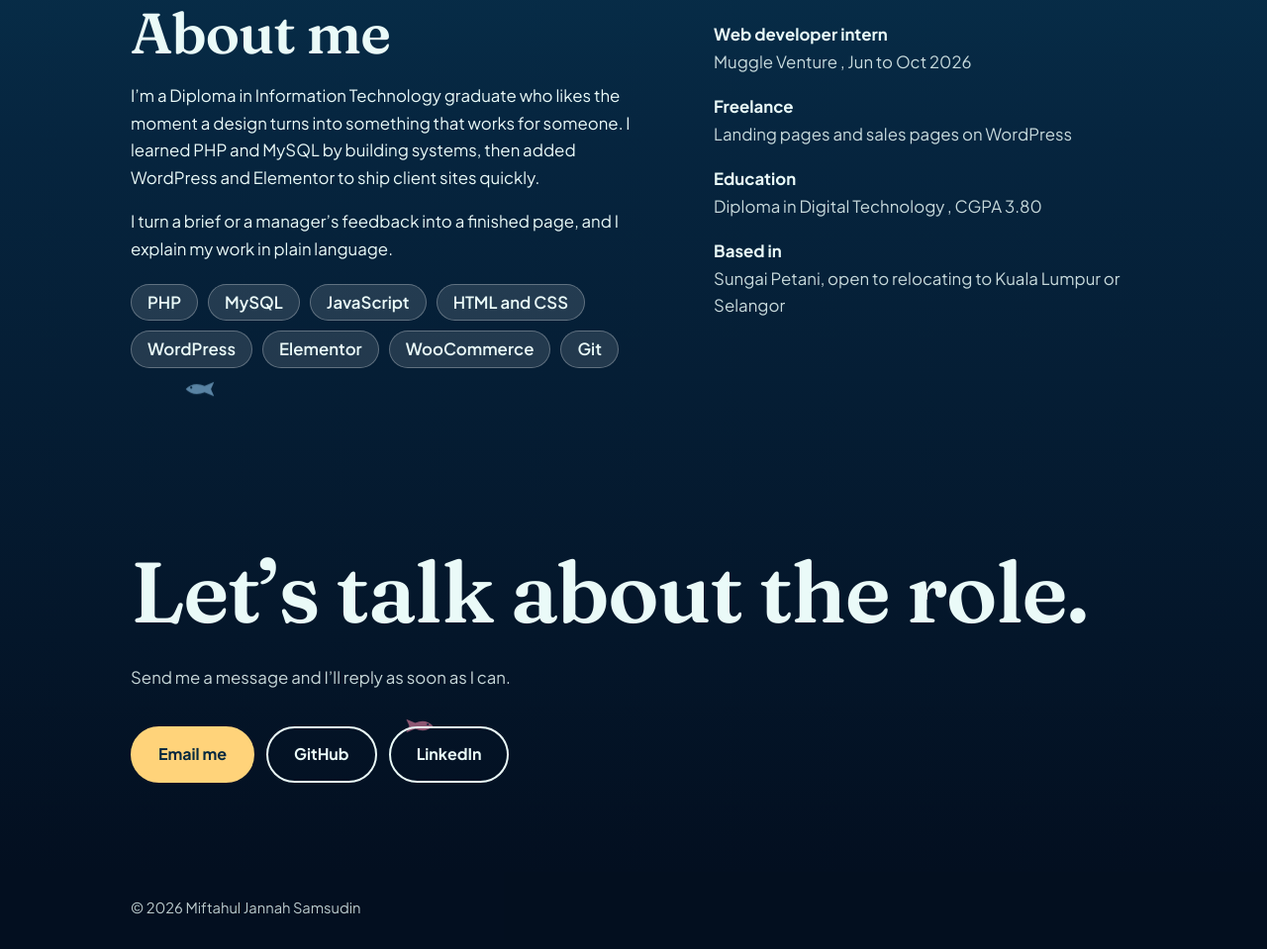
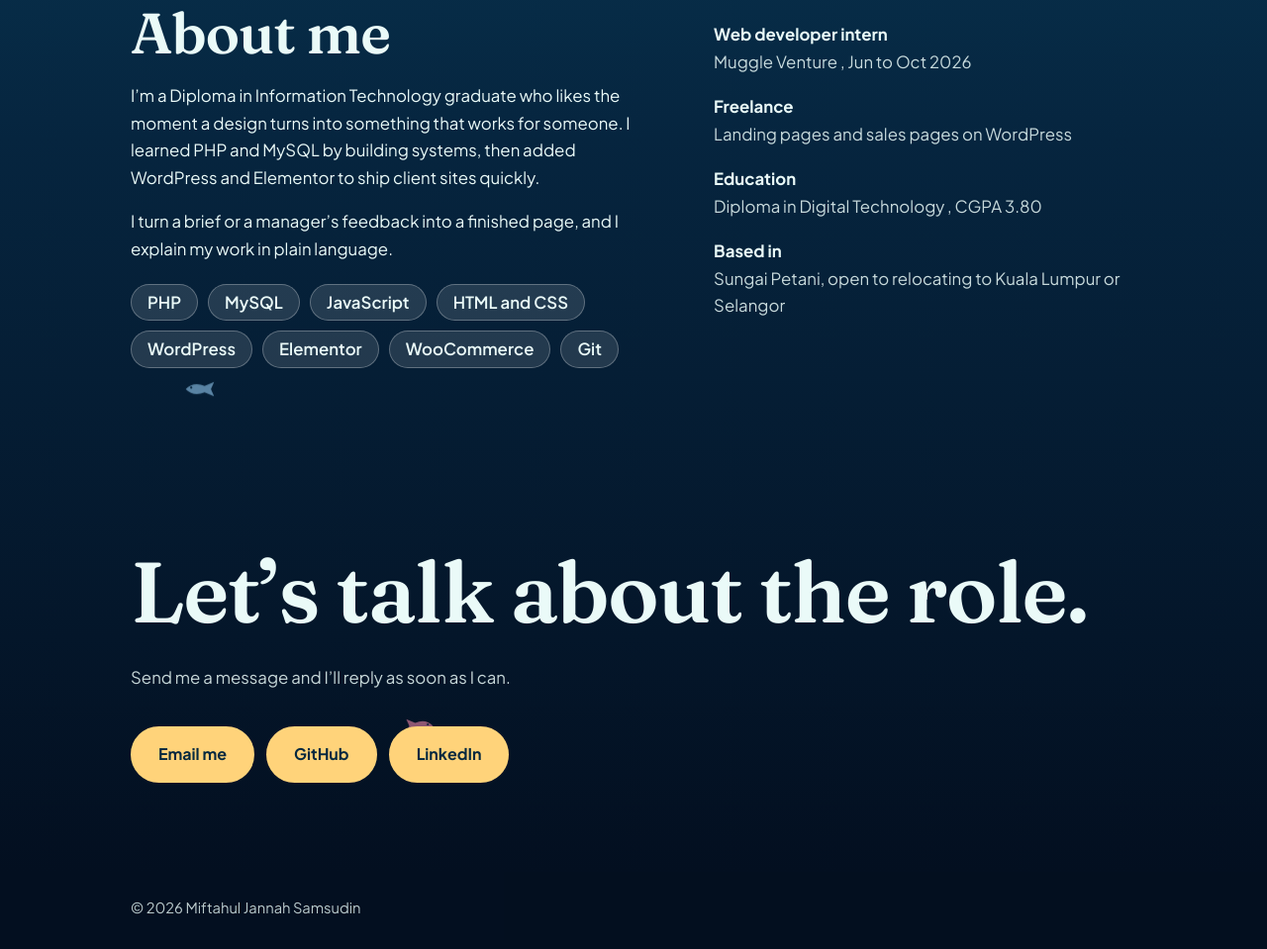
Before and after one commit to m1ftahul/portfolioMJ, a plain HTML site: page index.html in a window 1280 px wide. Shown: the part 2099-3058 px from the top of the page at 99% size. Drawn offline with Linux system fonts and the light colour scheme.

Commit message:
Update index.html

```diff
--- a/index.html
+++ b/index.html
@@ -31,7 +31,6 @@ nav a{opacity:.85;transition:opacity .2s}nav a:hover{opacity:1;text-decoration:u
 .btns{display:flex;gap:12px;flex-wrap:wrap}
 .btn{font-weight:700;text-decoration:none;padding:13px 26px;border-radius:99px;background:var(--sand);color:#05283f;border:2px solid var(--sand);display:inline-block;transition:transform .2s,background .2s,box-shadow .2s;cursor:pointer;font-size:1rem}
 .btn:hover{transform:translateY(-3px);box-shadow:0 10px 22px rgba(0,0,0,.28)}
-.btn.o{background:transparent;color:inherit;border-color:currentColor}
 .btn.off{opacity:.65;pointer-events:none;background:transparent;border:2px dashed currentColor;color:var(--tx)}
 .waves{position:absolute;left:0;bottom:-1px;width:200%;height:110px;animation:sway 16s linear infinite}
 .waves.b{animation-duration:23s;animation-direction:reverse;opacity:.55;height:90px}
```
